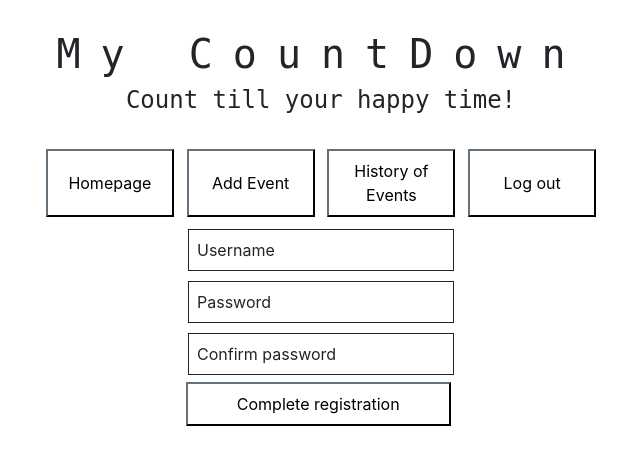
After one commit to laimaurnezaite/CountDown, a Flask app: page /form/register in a window 1280 px wide. The commit adds this page. Shown: the top 465 px of the page, without its empty margins (319-959 px from the left). Run offline with Flask 2, Linux system fonts and the light colour scheme; some libraries are stand-ins or nearby versions.

Commit message:
add table in DB and registration form

```diff
--- a/app.py
+++ b/app.py
@@ -17,6 +17,7 @@ def create_database(db_file):
         db = conn.cursor()
         db.execute("CREATE TABLE IF NOT EXISTS events (person_id INTEGER NOT NULL, event_id INTEGER NOT NULL PRIMARY KEY AUTOINCREMENT UNIQUE, title TEXT NOT NULL, message TEXT, date TEXT NOT NULL, location TEXT, theme TEXT NOT NULL);")
         db.execute("CREATE TABLE IF NOT EXISTS themes (theme_id INTEGER NOT NULL PRIMARY KEY AUTOINCREMENT UNIQUE, name TEXT NOT NULL, link TEXT NOT NULL);")
+        db.execute("CREATE TABLE IF NOT EXISTS 'users' ('id' INTEGER PRIMARY KEY AUTOINCREMENT NOT NULL, 'username' TEXT NOT NULL, 'hash' TEXT NOT NULL);")
     except Error as e:
         print(e)
     finally:
@@ -36,6 +37,22 @@ def get_cursor():
     cur = db.cursor()
     return cur
 
+@app.route("/form/register", methods=["GET"])
+def render_register():
+    return render_template("register.html")
+
+@app.route("/register", methods=["POST"])
+def register():
+    user_name = request.form.get("username")
+    password = request.form.get("password")
+    password = request.form.get("confirmation")
+    db = get_db()
+    db.execute("INSERT INTO users (username, hash) VALUES (:username, :hash);", {
+               "username": user_name, "hash": password})
+    db.commit()
+    return redirect("/")
+
+
 @app.route("/form/add-event", methods=["GET"])
 def render_add_event():
     cur = get_cursor()
@@ -54,10 +71,8 @@ def add_event():
     location = request.form.get("location")
     theme = request.form.get("theme")
     db = get_db()
-    cur = get_cursor()
     db.execute("INSERT INTO events (person_id, title, message, date, location, theme) VALUES (:person_id, :title, :message, :date, :location, :theme);", {
                "person_id": person_id, "title": title.upper(), "message": message, "date": event_date, "location": location.upper(), "theme": theme})
-    link = cur.fetchone()
     db.commit()
 
     return redirect("/")
--- a/static/styles.css
+++ b/static/styles.css
@@ -14,7 +14,7 @@ h4
     font-family: Monospace;
 }
 
-input[type=text], [type=integer], [type=date]
+input[type=text], [type=integer], [type=date], [type="password"]
 {
     border: none;
     border: 1px solid #212529;
--- /dev/null
+++ b/templates/register.html
@@ -0,0 +1,17 @@
+{% extends "layout.html" %}
+
+{% block main %}
+<form action="/register" method="POST">
+    <div class="d-flex justify-content-center">
+        <div class="d-flex flex-column bd-highlight mb-3">
+            <input class="p-2 bd-highlight" type="text" name="username" placeholder="Username">
+            <input class="p-2 bd-highlight" type="password" name="password" placeholder="Password">
+            <input class="p-2 bd-highlight" type="password" name="confirmation" placeholder="Confirm password">
+
+            <button type="submit" class="text-center p-2 bd-highlight">Complete registration</button>
+        </div>
+    </div>
+</form>
+
+
+{% endblock %}
```
Also changed, not shown: countdown.db.
